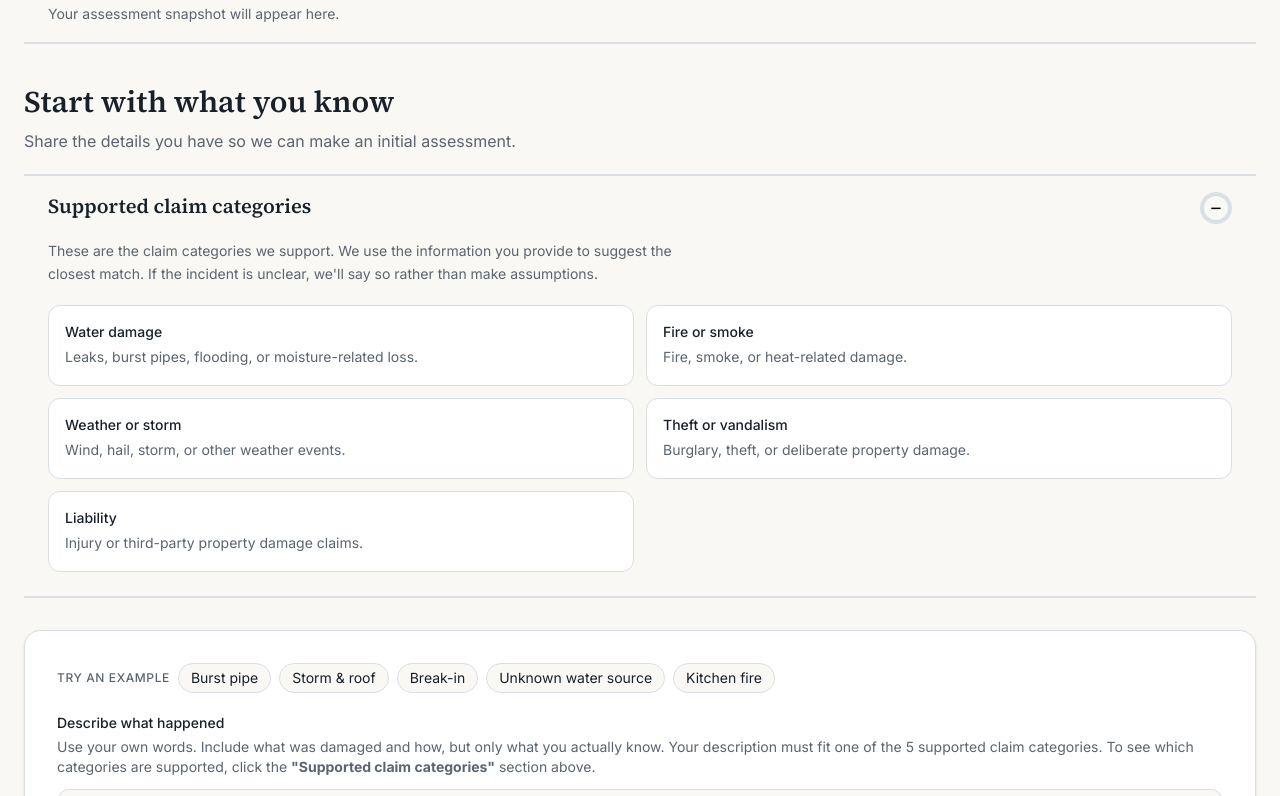
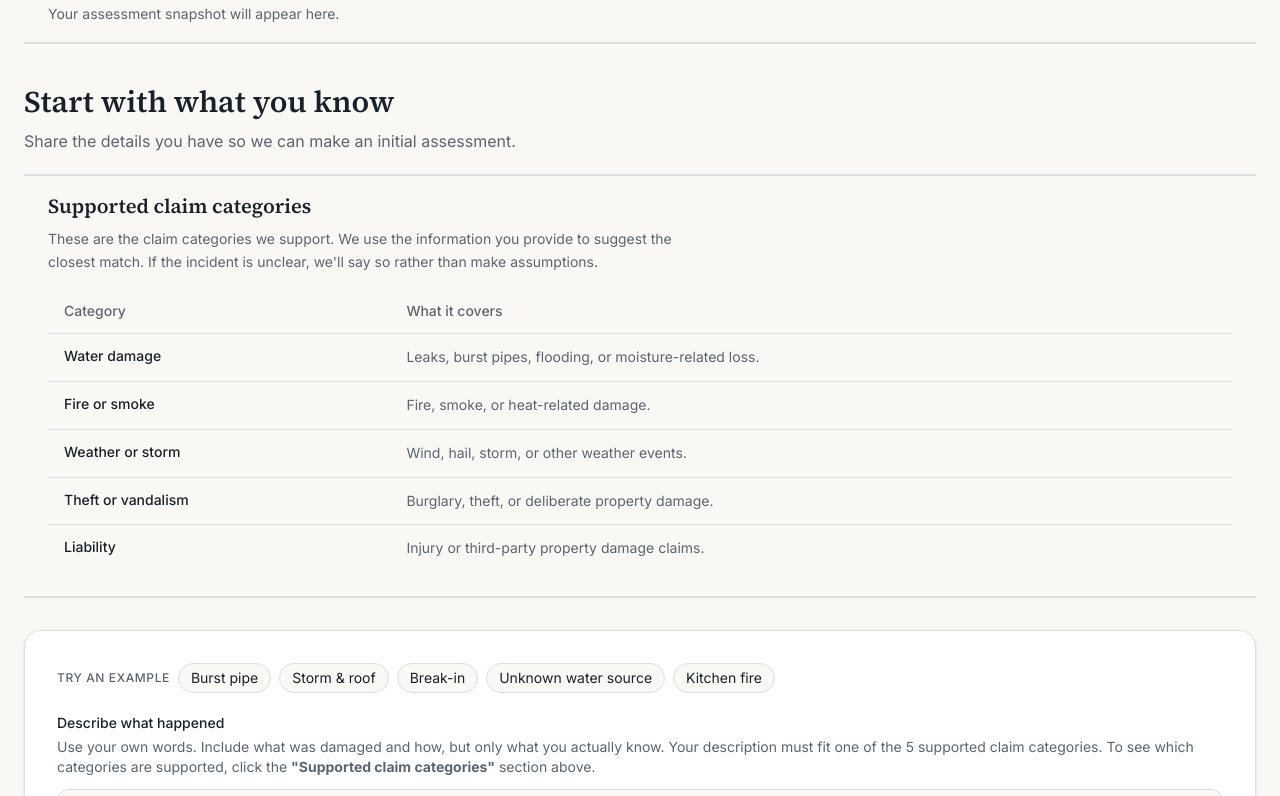
Before and after one commit to williamhu08/claims-intake, a Next.js app: page / in a window 1280 px wide. Shown: the part 546-1342 px from the top of the page. Built offline with nearby package versions, Linux system fonts and the light colour scheme.

Commit message:
feat: revamp claim categories display to table format with updated tests
Co-authored-by: williamhu08 <19258151+williamhu08@users.noreply.github.com>

```diff
--- a/components/claim-categories.tsx
+++ b/components/claim-categories.tsx
@@ -2,72 +2,36 @@
 
 /** Introduced in V0; presents the supported categories in the current V3 application. */
 
-import { useState } from "react";
 import { claimTypeOptions } from "@/lib/claims/display";
 
 export function ClaimCategories() {
-  const [isOpen, setIsOpen] = useState(true);
-
   return (
-    <section
-      className="category-panel border-y-2 border-foreground/50 transition-colors duration-200 hover:border-foreground/70"
-      aria-labelledby="categories-heading"
-    >
-      <button
-        type="button"
-        className="flex w-full items-start justify-between gap-4 px-6 py-4 text-left text-foreground"
-        aria-expanded={isOpen}
-        aria-controls="categories-content"
-        onClick={() => setIsOpen((open) => !open)}
-      >
-        <span>
-          <span
-            id="categories-heading"
-            className="block font-serif text-xl font-semibold text-foreground text-balance"
-          >
-            Supported claim categories
-          </span>
-          {!isOpen && (
-            <span className="mt-2 block text-sm leading-relaxed text-muted-foreground">
-              Click to see the claim categories we support.
-            </span>
-          )}
-        </span>
-        <span
-          className="flex h-8 w-8 shrink-0 items-center justify-center rounded-full border-4 border-[var(--circle-border)] font-mono text-lg leading-none text-[var(--circle-border)] transition-colors hover:bg-muted"
-          aria-hidden="true"
-        >
-          {isOpen ? "−" : "+"}
-        </span>
-      </button>
-
-      <div
-        id="categories-content"
-        className={`grid transition-[grid-template-rows,opacity] duration-300 ease-out motion-reduce:transition-none ${
-          isOpen ? "grid-rows-[1fr] opacity-100" : "grid-rows-[0fr] opacity-0"
-        }`}
-        aria-hidden={!isOpen}
-      >
-        <div className="min-h-0 overflow-hidden">
-          <div className="px-6 pb-6">
-            <p className="max-w-2xl text-sm leading-relaxed text-muted-foreground text-pretty">
-              These are the claim categories we support. We use the information you provide
-              to suggest the closest match. If the incident is unclear, we&apos;ll say so rather
-              than make assumptions.
-            </p>
-
-            <ul className="mt-5 grid gap-3 sm:grid-cols-2" aria-label="Possible claim categories">
-              {claimTypeOptions.map((category) => (
-                <li key={category.value} className="rounded-lg border border-border bg-card p-4">
-                  <h3 className="text-sm font-medium text-foreground">{category.label}</h3>
-                  <p className="mt-1 text-sm leading-relaxed text-muted-foreground text-pretty">
-                    {category.description}
-                  </p>
-                </li>
-              ))}
-            </ul>
-          </div>
-        </div>
+    <section className="category-panel border-y-2 border-foreground/50" aria-labelledby="categories-heading">
+      <div className="px-6 py-4">
+        <h2 id="categories-heading" className="font-serif text-xl font-semibold text-foreground text-balance">
+          Supported claim categories
+        </h2>
+        <p className="mt-2 max-w-2xl text-sm leading-relaxed text-muted-foreground text-pretty">
+          These are the claim categories we support. We use the information you provide to suggest the closest match. If the incident is unclear, we&apos;ll say so rather than make assumptions.
+        </p>
+      </div>
+      <div className="overflow-x-auto px-6 pb-6">
+        <table className="w-full min-w-[32rem] border-collapse text-left" aria-label="Supported claim categories">
+          <thead>
+            <tr className="border-b border-border text-sm text-muted-foreground">
+              <th scope="col" className="px-4 py-3 font-medium">Category</th>
+              <th scope="col" className="px-4 py-3 font-medium">What it covers</th>
+            </tr>
+          </thead>
+          <tbody>
+            {claimTypeOptions.map((category) => (
+              <tr key={category.value} className="border-b border-border last:border-b-0">
+                <th scope="row" className="px-4 py-3 align-top text-sm font-medium text-foreground">{category.label}</th>
+                <td className="px-4 py-3 text-sm leading-relaxed text-muted-foreground">{category.description}</td>
+              </tr>
+            ))}
+          </tbody>
+        </table>
       </div>
     </section>
   );
```
Also changed, not shown: 1 other file (tests, documents, lock files or other folders).
